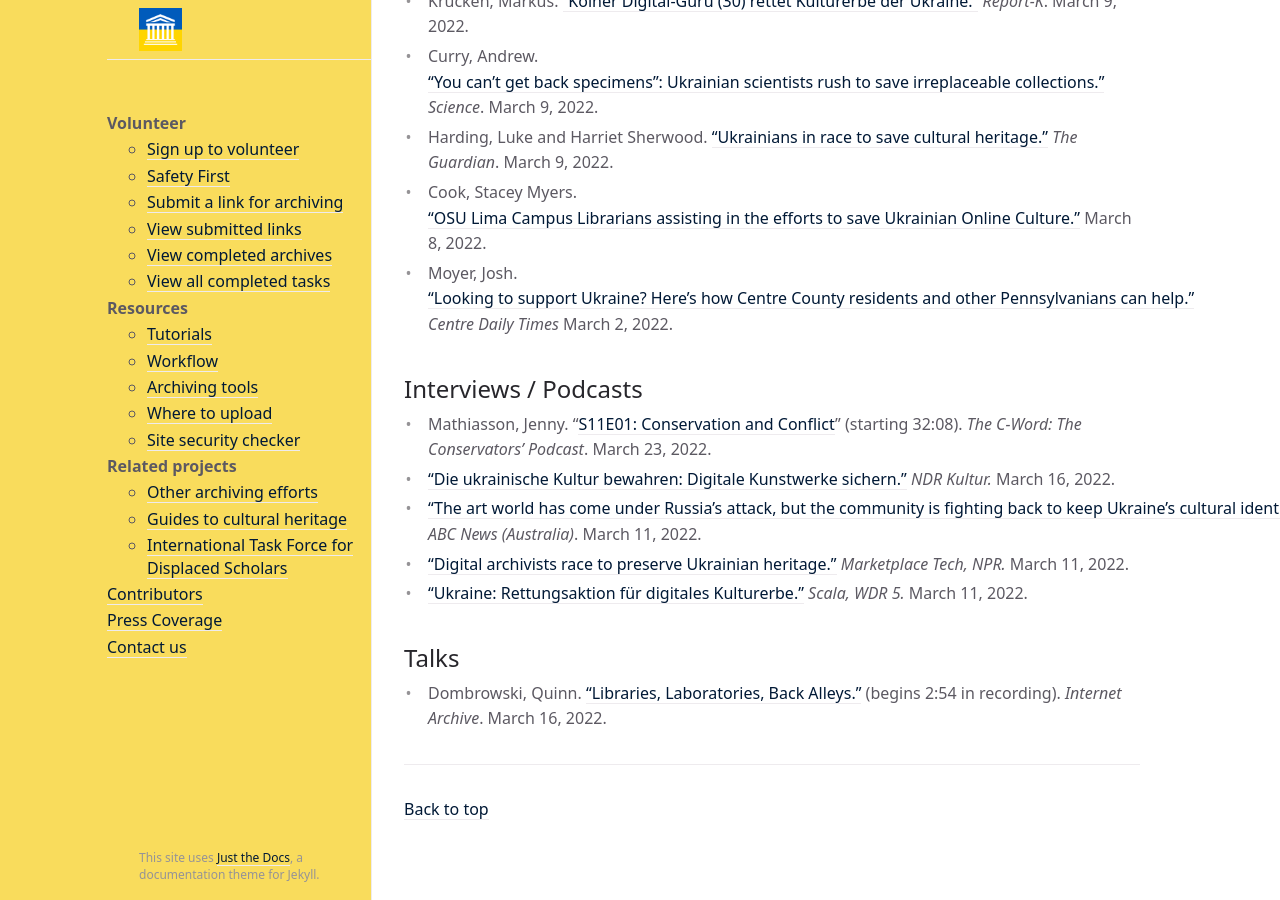
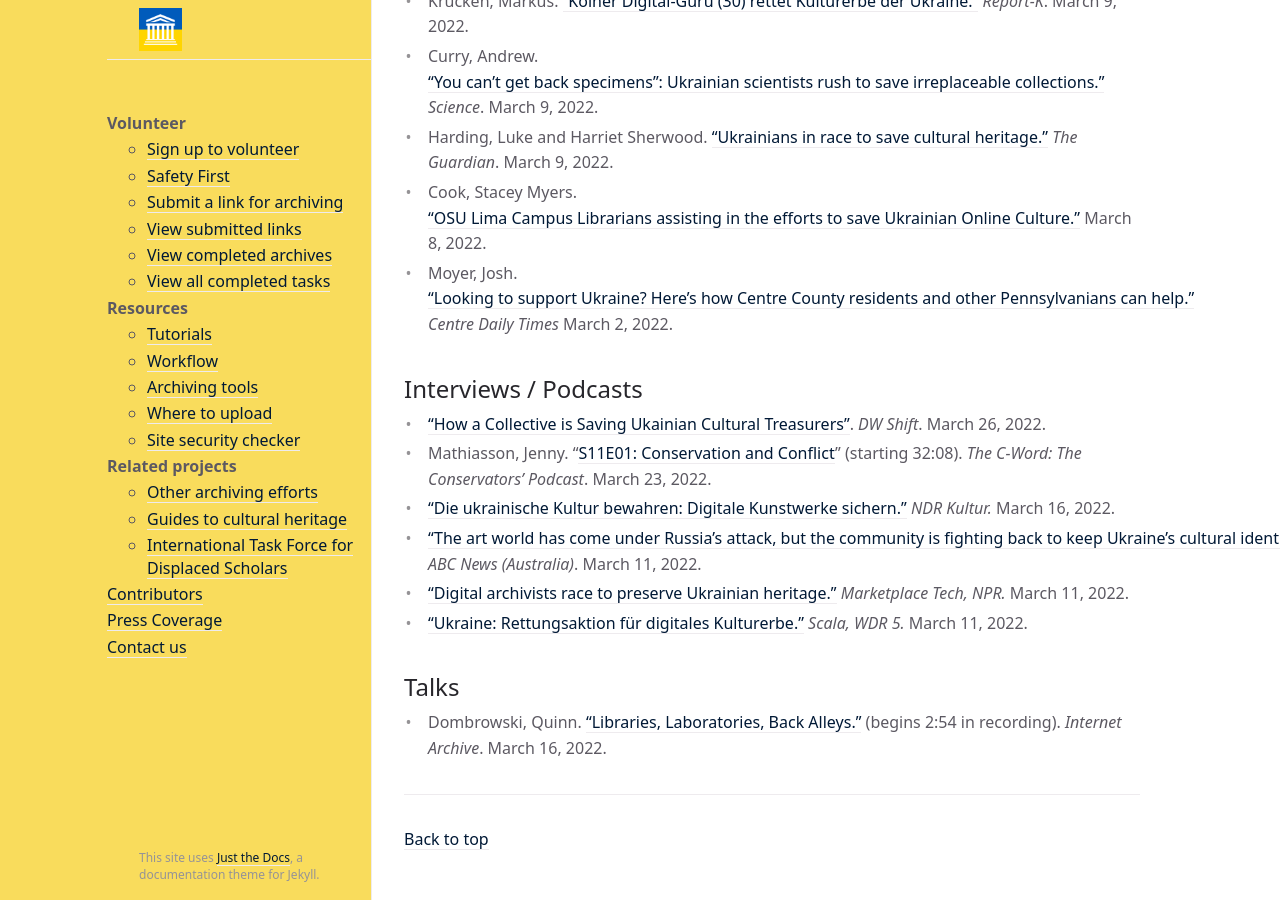
Before and after one commit to sucho-archiving/sucho-archiving.github.io, a Jekyll site: the page built from press.md, in a window 1280 px wide and 900 px high, scrolled down 1636 px. Built offline with Jekyll 4.4.1, drawn with Linux system fonts in a browser that asks for light colours.

Commit message:
added DW Shift interview

```diff
--- a/press.md
+++ b/press.md
@@ -41,6 +41,7 @@ Media inquiries can be directed to the project admins at **info@sucho.org**.
 
 
 ## Interviews / Podcasts
+- ["How a Collective is Saving Ukainian Cultural Treasurers"](https://www.youtube.com/watch?v=TdXocTUfmbU). *DW Shift*. March 26, 2022.
 - Mathiasson, Jenny. "[S11E01: Conservation and Conflict](https://thecword.show/2022/03/23/s11e01-conservation-and-conflict/)" (starting 32:08). *The C-Word: The Conservators' Podcast*. March 23, 2022.
 - ["Die ukrainische Kultur bewahren: Digitale Kunstwerke sichern."](https://www.ndr.de/kultur/kunst/Die-ukrainische-Kultur-bewahren-digitales-Kulturgut-sichern,ukrainischekultur100.html) *NDR Kultur.* March 16, 2022.
 - ["The art world has come under Russia's attack, but the community is fighting back to keep Ukraine's cultural identity alive."](https://www.abc.net.au/news/2022-03-12/russia-ukraine-war-artists-fight-for-cultural-identity/100899202) *ABC News (Australia)*. March 11, 2022.
```
